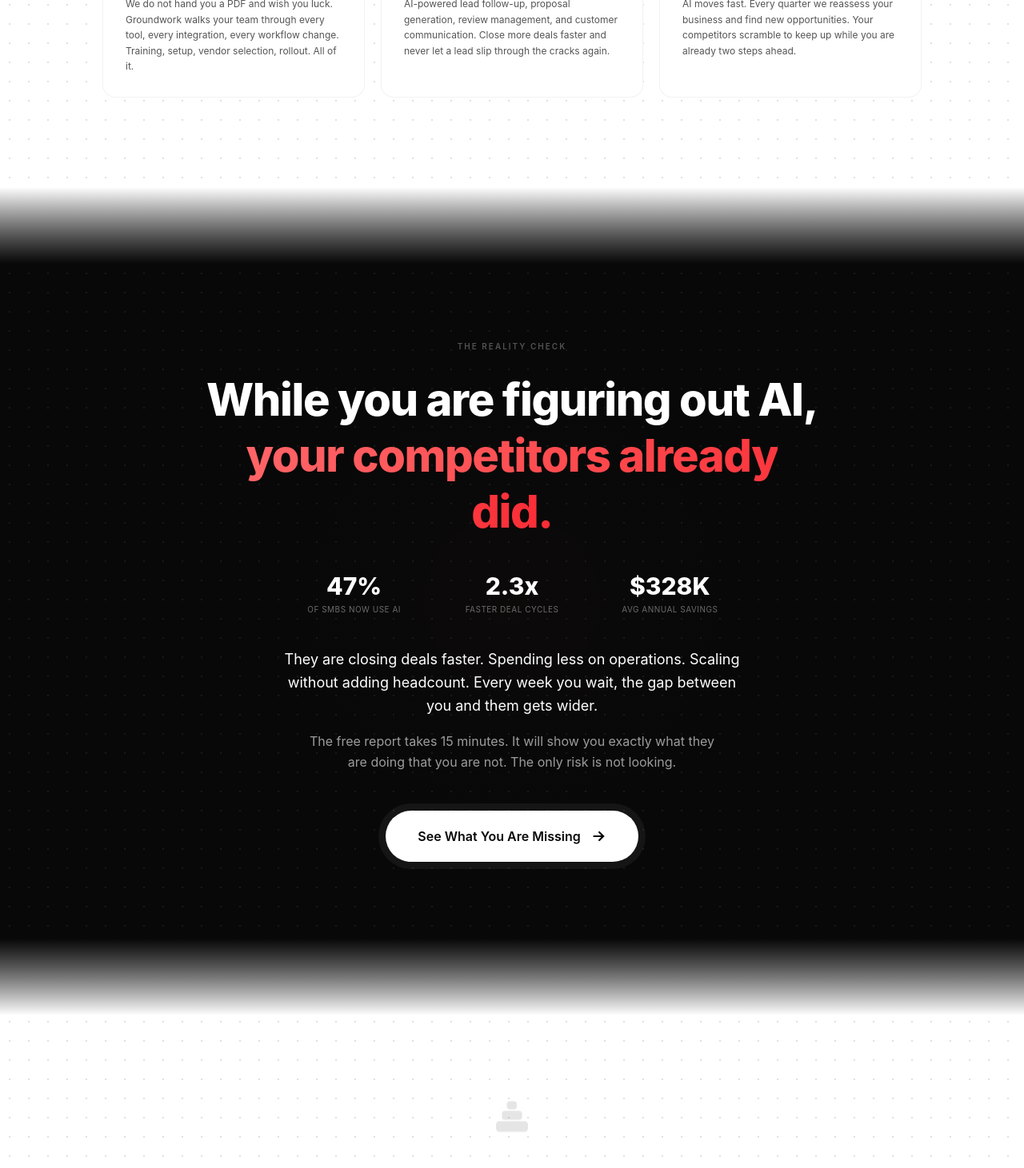
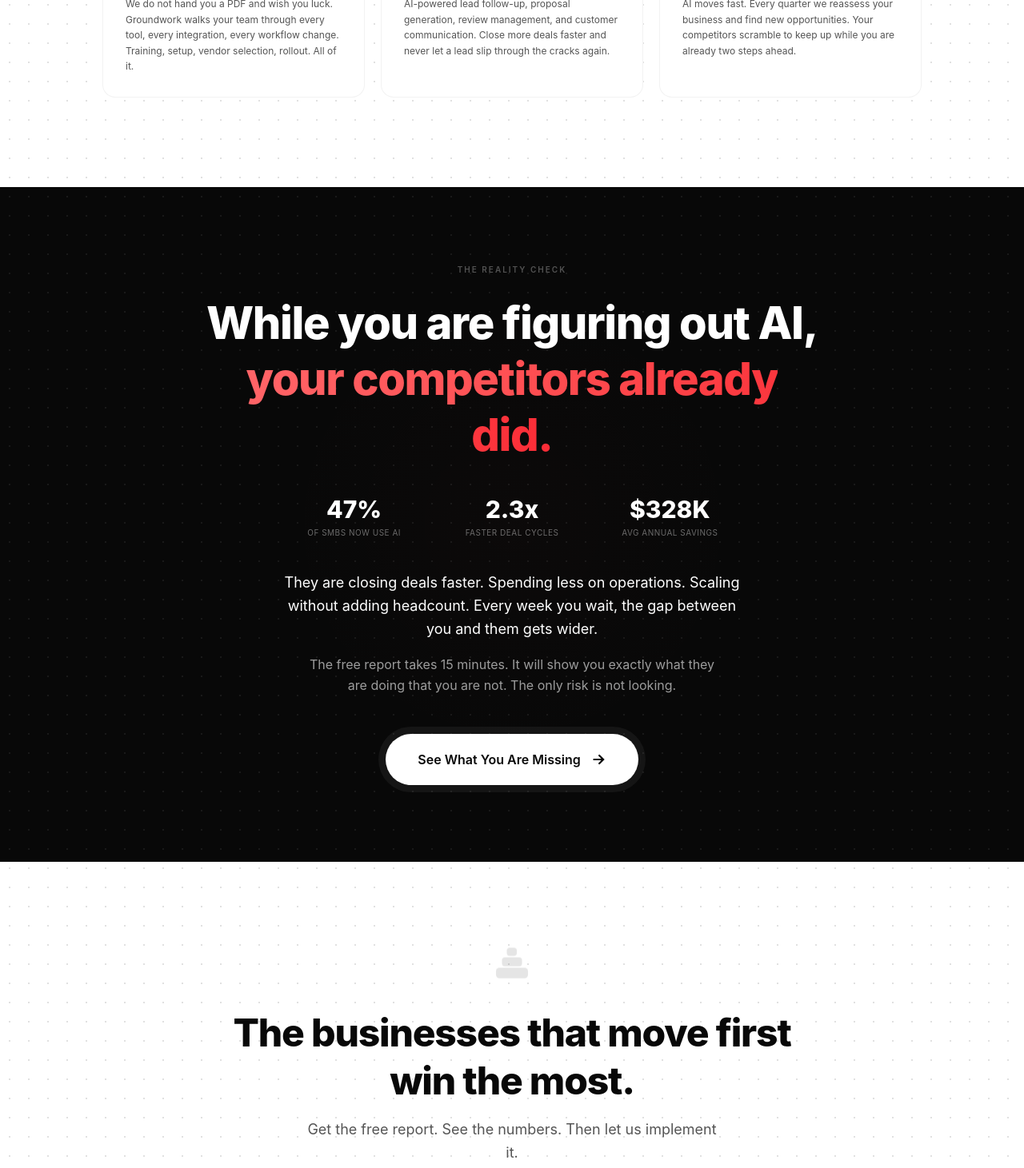
Before and after one commit to masonkane/groundwork, a Next.js app: page / in a window 1280 px wide. Shown: the part 3726-5187 px from the top of the page at 80% size. Built offline with nearby package versions, Linux system fonts and the light colour scheme.

Commit message:
Remove ugly gradient transitions on reality check

```diff
--- a/src/app/page.tsx
+++ b/src/app/page.tsx
@@ -312,8 +312,7 @@ export default function Home() {
       {/* ═══════════════ REALITY CHECK (upgraded) ═══════════════ */}
       <RevealSection>
         <section className="relative overflow-hidden">
-          {/* Top gradient fade */}
-          <div className="h-24 bg-gradient-to-b from-white to-[var(--black)]" />
+          {/* Top edge */}
 
           <div className="bg-[var(--black)] text-white relative px-6 py-24">
             {/* Dot grid */}
@@ -355,8 +354,7 @@ export default function Home() {
             </div>
           </div>
 
-          {/* Bottom gradient fade */}
-          <div className="h-24 bg-gradient-to-t from-white to-[var(--black)]" />
+          {/* Bottom edge */}
         </section>
       </RevealSection>
 
```
